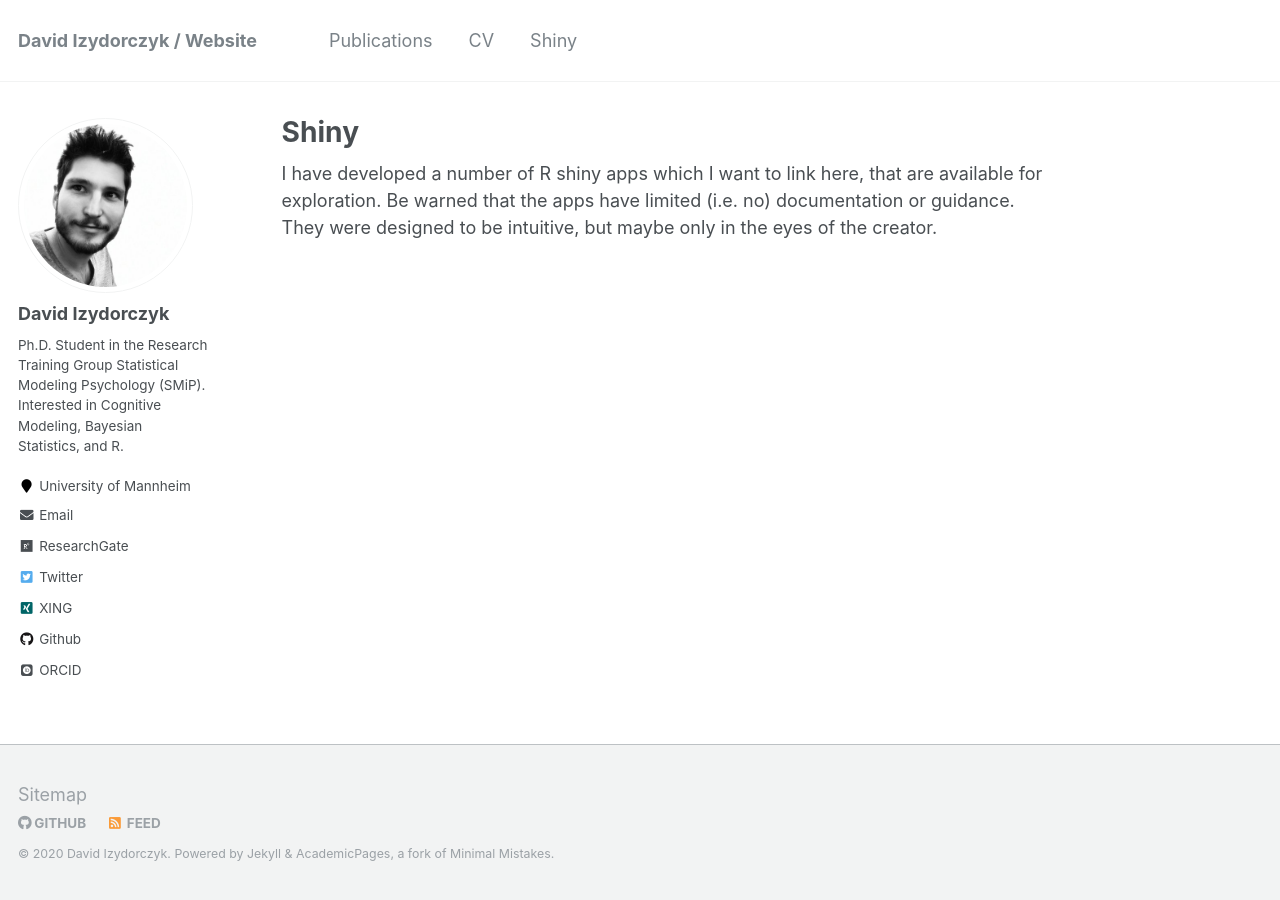
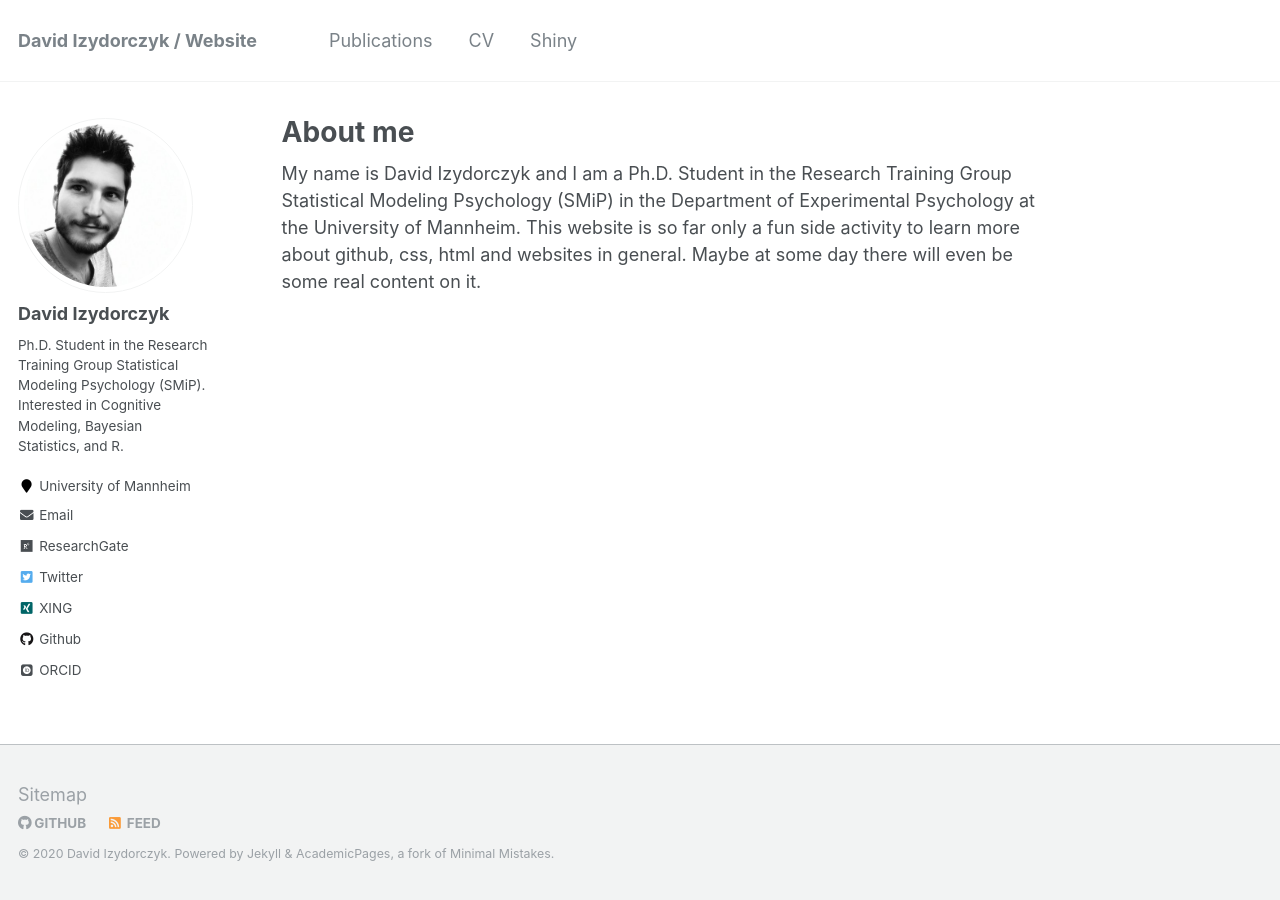
Before and after one commit to sophie-e-scharf/sophie-e-scharf.github.io, a Jekyll site: the page built from _pages/about.md, in a window 1280 px wide. Built offline with Jekyll 4.4.1, drawn with Linux system fonts in a browser that asks for light colours; some web fonts are replaced.

Commit message:
added permalink shiny

```diff
--- a/_pages/shiny.md
+++ b/_pages/shiny.md
@@ -1,11 +1,8 @@
 ---
-permalink: /
 title: "Shiny"
+permalink: /shiny/
 excerpt: "Shiny"
 author_profile: true
-redirect_from:
-  - /shiny/
-  - /shiny.html
 ---
 
 
```
